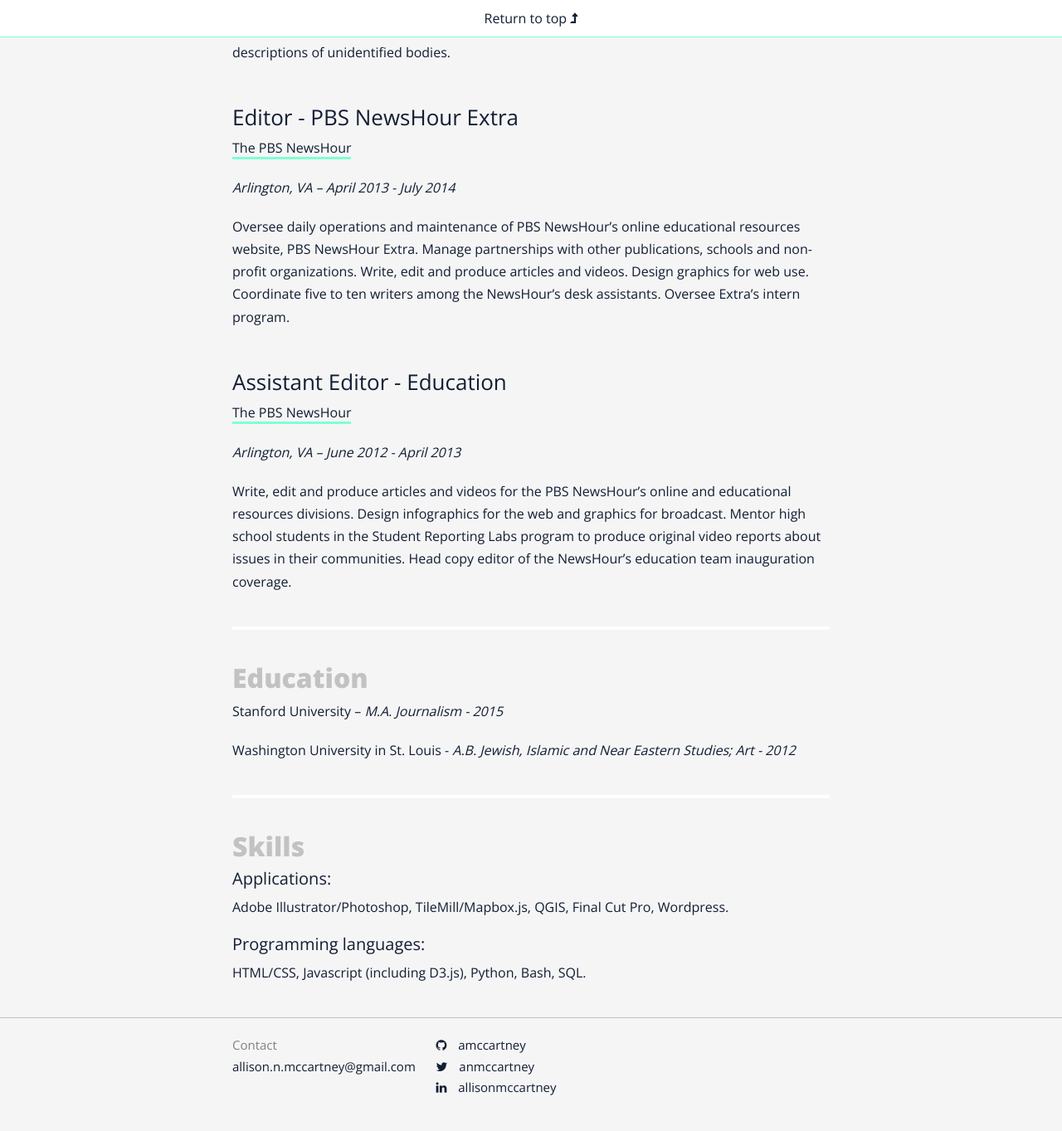
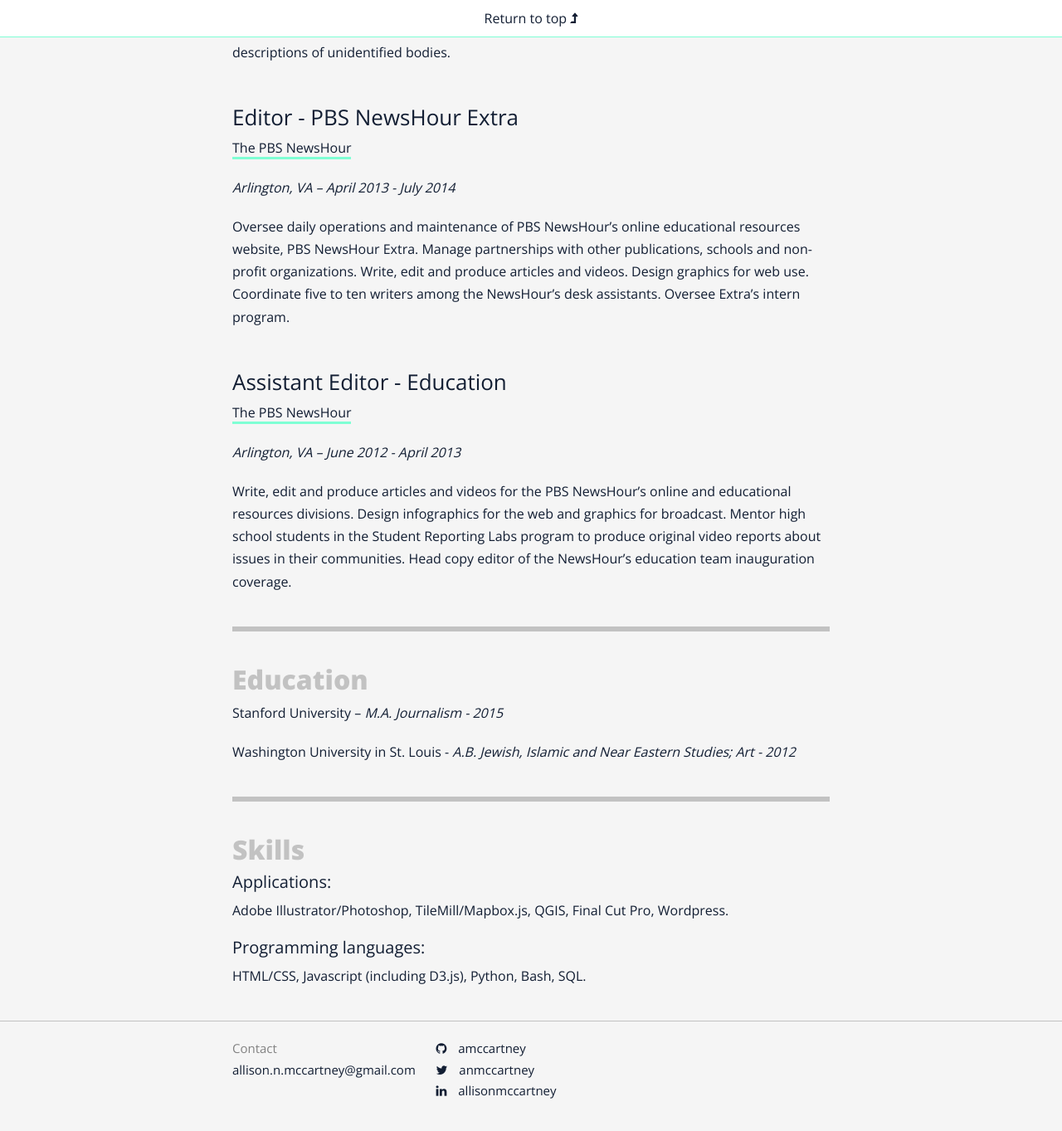
Before and after one commit to amccartney/amccartney.github.io, a Jekyll site: the page built from pages/resume.md, in a window 1280 px wide and 1400 px high, scrolled down 862 px. Shown: the top 1363 px of the window at 83% size. Built offline with Jekyll 4.4.1, drawn with Linux system fonts in a browser that asks for light colours; nearby versions of some CDN libraries; some web fonts are replaced.

Commit message:
small styling fix

```diff
--- a/_sass/_base.scss
+++ b/_sass/_base.scss
@@ -10,7 +10,7 @@
 
 hr {
     margin: $spacing-unit*2 0;
-    border: 2px solid lighten($background-color, 10%);
+    border: 3px solid $grey-color-light;
 }
 
 .post-content {
```
